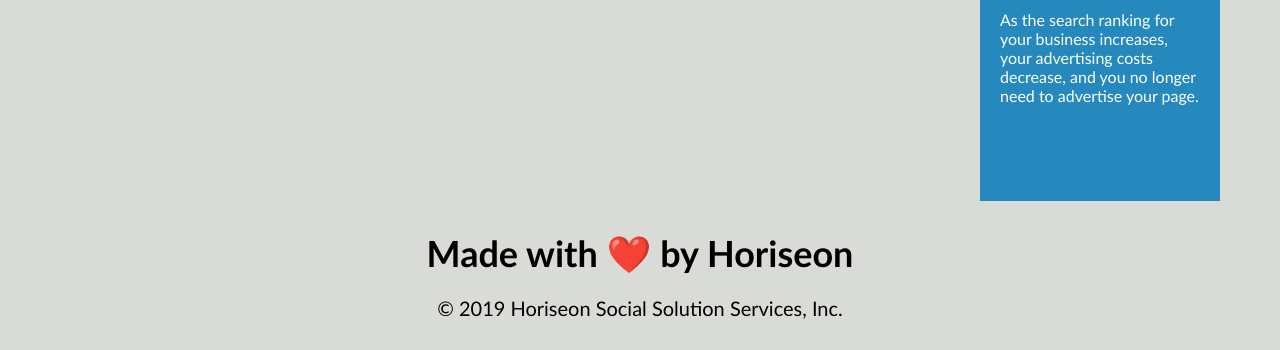
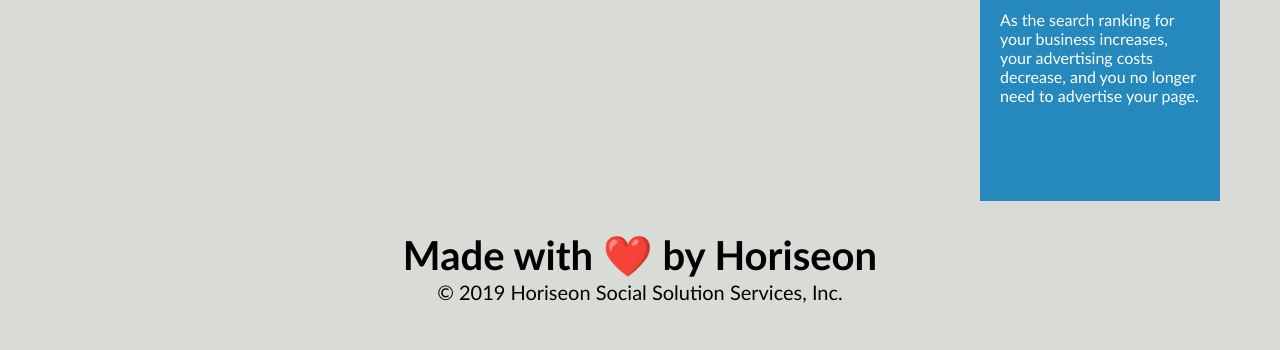
Before and after one commit to julianriverajr/Homework1, a plain HTML site: page index.html in a window 1280 px wide. Shown: the part 1885-2235 px from the top of the page. Drawn offline with Linux system fonts and the light colour scheme.

Commit message:
finalized element tags, alt tags, and css comments

```diff
--- a/assets/css/style.css
+++ b/assets/css/style.css
@@ -103,3 +103,6 @@ footer {
     text-align: center;
     font-size: 20px;
 }
+h4 {
+    font-size:40px;
+}
--- a/index.html
+++ b/index.html
@@ -4,7 +4,7 @@
 <head>
     <meta charset="UTF-8" />
     <link rel="stylesheet" href="./assets/css/style.css">
-    <title>website</title>
+    <title>Horiseon Social Solutions</title>
 </head>
 
 <body>
@@ -33,7 +33,7 @@
 
     </header>
 
-    <div class="hero"></div>
+    <div alt="digital marketing meeting image" class="hero"></div>
 
     <article>
 
@@ -96,7 +96,7 @@
     </aside>
 
     <footer>
-        <h2>Made with ❤️️ by Horiseon</h2>
+        <h4>Made with ❤️️ by Horiseon</h4>
         <p>
             &copy; 2019 Horiseon Social Solution Services, Inc.
         </p>
```
